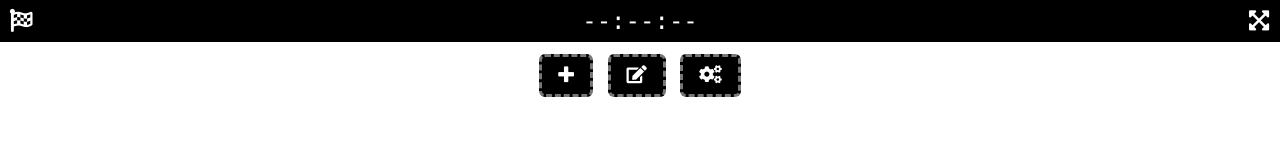
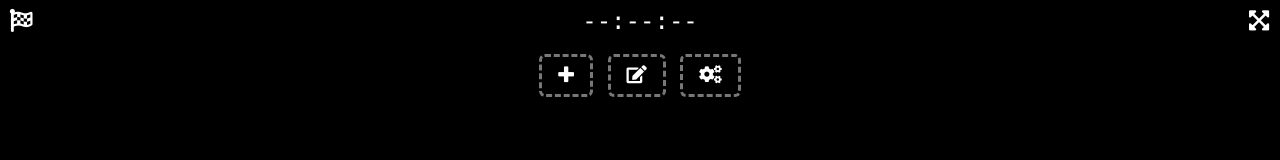
Before and after one commit to solomondg1/lap-counter-app, a website: page index.html in a window 1280 px wide. Drawn offline with Linux system fonts and the light colour scheme.

Commit message:
styling fixes

```diff
--- a/scss/main.scss
+++ b/scss/main.scss
@@ -45,6 +45,10 @@ body
 	margin:0;
 	font-family: Arial,Helvetica Neue,Helvetica,sans-serif;
 	padding-top:42px;
+	width:100%;
+	height:100%;
+	overflow-y: scroll;
+	background:#000;
 }
 button
 {
@@ -149,6 +153,7 @@ button
 {
 	position:fixed;
 	top:0;
+	left:0;
 	width:100%;
 	background:#000;
 	z-index:10;
```
Also changed, not shown: css/main.css.
